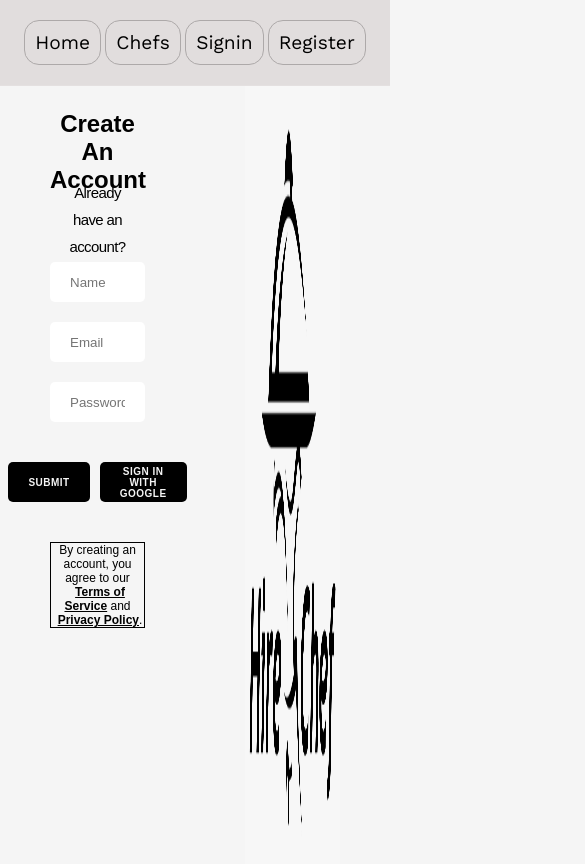
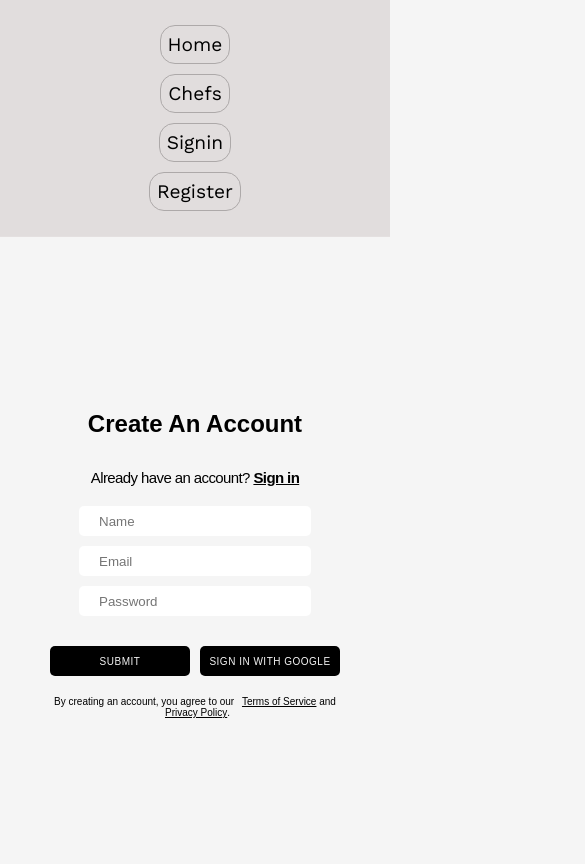
Before and after one commit to UgoChiori/hireachef, a Vue app: page /register in a window 390 px wide. Shown: the top 864 px of the page, 585 px wide, since content can reach past the window. Built offline with nearby package versions, Linux system fonts and the light colour scheme; no server answers.

Commit message:
media queries

```diff
--- a/src/App.vue
+++ b/src/App.vue
@@ -4,7 +4,9 @@
     <router-link to="/chefs">Chefs</router-link>
     <router-link to="/signin">Signin</router-link>
     <router-link to="/register">Register</router-link>
-    <button @click="handleSignOut" v-if="isLoggedIn" class="signout">Sign Out</button>
+    <button @click="handleSignOut" v-if="isLoggedIn" class="signout">
+      Sign Out
+    </button>
   </nav>
   <router-view />
 </template>
@@ -34,9 +36,7 @@ const handleSignOut = () => {
   signOut(auth).then(() => {
     router.push("/");
   });
-}
-
-
+};
 </script>
 
 <style>
@@ -64,7 +64,6 @@ nav {
   display: flex;
   justify-content: space-evenly;
   align-items: center;
-
   background-color: #f1f1f1;
   padding: 20px;
 }
@@ -107,4 +106,19 @@ nav a:hover {
   color: white;
   transition: all 0.3s ease;
 }
+/* media query */
+@media screen and (max-width: 768px) {
+  nav {
+    flex-direction: column;
+  }
+  nav a {
+    margin: 5px;
+
+    padding: 7px;
+  }
+  .signout {
+    margin: 5px;
+    padding: 7px;
+  }
+}
 </style>
--- a/src/components/ChefDetails.vue
+++ b/src/components/ChefDetails.vue
@@ -1,6 +1,7 @@
-<template class="chef-details">
+<template>
+    <h1>Chef Details</h1>
   <div class="chef-details">
-    <h1>Chef Details</h1>
+
     <div v-for="item in chefs" v-bind:key="item.id.value">
       <div class="chef-details-image">
         <img
@@ -69,15 +70,14 @@ export default {
 
 <style scoped>
 .chef-details {
-  border: 1px solid black;
-  display: flex;
-  flex-direction: column;
-  align-items: center;
-  justify-content: center;
-  margin: 0 auto;
+  border-radius: 8px;
+  margin: 10px;
+  padding: 10px;
   width: 400px;
-  background-color: rgb(197, 194, 194);
-  /* height: 200px; */
-  /* background-color: #f5f5f5; */
+  height: 200px;
+  background-color: #e1dddd;
+  box-shadow: 0 0 10px rgba(0, 0, 0, 0.5);
 }
+
+
 </style>
--- a/src/components/ChefList.vue
+++ b/src/components/ChefList.vue
@@ -1,7 +1,6 @@
 <template>
-   <h1>Chefs</h1>
+  <h1>Chefs</h1>
   <div class="list-container">
-
     <div v-for="item in chefs" v-bind:key="item.id">
       <div class="list-items">
         <div class="chef-image">
@@ -88,11 +87,8 @@ export default {
   margin: 10px;
   padding: 10px;
   margin-top: 100px;
-
 }
 .list-items {
-
-
   border-radius: 8px;
   margin: 10px;
   /* padding: 10px; */
@@ -108,25 +104,66 @@ export default {
   margin-left: 10px;
   font-style: italic;
 }
-.pagination-buttons {
-  padding: 8px;
-  margin: 2px;
-  border-radius: 5px;
-  font-size: 1em;
-  cursor: pointer;
+.chef-button {
+  display: flex;
+  justify-content: space-around;
+  align-items: center;
+  margin: 10px;
+  padding: 10px;
+  width: 400px;
+  height: 50px;
 }
-.pagination-row {
-  display: flex;
-  justify-content: center;
-  align-items: center;
-  margin-top: 20px;
-  padding: 20px;
-}
- h1 {
+
+h1 {
+  /* border: 1px solid black; */
   text-align: center;
   font-size: 2em;
   font-style: italic;
   font-family: Arial, Helvetica, sans-serif;
   margin-top: 100px;
- }
+}
+ @media screen and (max-width: 768px) {
+  .chef-image {
+    /* border: 1px solid black; */
+    margin: 5px;
+  }
+  .list-container{
+  display: grid;
+   grid-template-rows: repeat(2, 1fr);
+   grid-gap: 5px;
+  justify-items: center;
+  align-items: center;
+  /* margin: 10px; */
+  padding: 5px;
+  /* margin-top: 200px; */
+  margin-bottom: 200px;
+  }
+  .list-items {
+    border: 1px solid black;
+    border-radius: 8px;
+    margin: 15px;
+    width: 200px;
+    height: 200px;
+    background-color: #e1dddd;
+    box-shadow: 0 0 10px rgba(0, 0, 0, 0.5);
+  }
+  .chef-button {
+    display: flex;
+    justify-content: space-between;
+    align-items: center;
+    /* margin: 5px; */
+    padding: 5px;
+    width: 210px;
+    height: 50px;
+  }
+  h1 {
+
+    text-align: center;
+    font-size: 1.5em;
+    font-style: italic;
+    font-family: Arial, Helvetica, sans-serif;
+    margin-top: 300px;
+    font-weight: 200;
+  }
+}
 </style>
--- a/src/components/HomePage.vue
+++ b/src/components/HomePage.vue
@@ -1,6 +1,6 @@
 <template>
   <div class="home">
-    <div class="chef-image">
+    <div id="chef-image">
       <img src="../assets/chef.png" alt="chef" />
     </div>
     <div class="home-text">
@@ -15,6 +15,15 @@
 
 <script></script>
 <style scoped>
+.home {
+  display: flex;
+  flex-direction: column;
+  justify-content: center;
+  align-items: center;
+  margin-top: 150px;
+  font-style: italic;
+  font-family: Arial, Helvetica, sans-serif;
+}
 .home-text {
   display: flex;
   flex-direction: column;
@@ -38,10 +47,47 @@
   color: white;
   transition: all 0.3s ease;
 }
-.chef-image {
-  display: flex;
-  justify-content: center;
-  align-items: center;
-  margin-top: 100px;
+
+@media screen and (max-width: 768px) {
+  .home {
+    display: flex;
+    flex-direction: column;
+    justify-content: center;
+    align-items: center;
+    margin-top: 300px;
+    font-style: italic;
+    font-family: Arial, Helvetica, sans-serif;
+    width: 100%;
+  }
+  .home-text {
+    display: flex;
+    flex-direction: column;
+    justify-content: center;
+    align-items: center;
+    margin-top: 60px;
+    font-style: italic;
+    font-family: Arial, Helvetica, sans-serif;
+    width: 50%;
+  }
+  .home-button {
+    cursor: pointer;
+    background-color: black;
+    color: white;
+    border: none;
+    border-radius: 5px;
+    padding: 10px 20px;
+    font-size: 20px;
+  }
+  .home-button:hover {
+    background-color: grey;
+    color: white;
+    transition: all 0.3s ease;
+  }
+ #chef-image
+
+  img {
+    width: 100%;
+    height: 100%;
+  }
 }
 </style>
--- a/src/components/RegisterPage.vue
+++ b/src/components/RegisterPage.vue
@@ -208,7 +208,7 @@ h1 {
   align-items: center;
   margin-top: 20px;
   color: black;
-  border: 1px solid black;
+  /* border: 1px solid black; */
 }
 .footer p {
   margin: 0;
@@ -224,5 +224,65 @@ h1 {
   margin-left: 5px;
 }
 
+@media screen and (max-width: 768px) {
+  .inner {
+    display: none;
+  }
+
+  .wrapper {
+    width: 100%;
+    border-radius: 10px;
+    margin-top: 300px;
+  }
+  .wrapper input{
+  width: 80%;
+  height: 30px;
+  border: none;
+  outline: none;
+  border-radius: 5px;
+  padding: 0 20px;
+  margin-bottom: 10px;
+  background: #fff;
+  }
+  .button button {
+  width: 80%;
+  height: 30px;
+  background: black;
+  border: none;
+  outline: none;
+  border-radius: 5px;
+  padding: 0 5px;
+  margin-bottom: 10px;
+  margin-right: 10px;
+  font-size: 10px;
+  font-weight: 400;
+  text-transform: uppercase;
+  letter-spacing: 0.5px;
+  color: whitesmoke;
+  }
+  .footer{
+    display: flex;
+    justify-content: center;
+    align-items: center;
+    margin-top: 10px;
+    color: black;
+    /* border: 1px solid black; */
+
+  }
+  .footer p {
+    margin: 0;
+    padding: 0;
+    color: black;
+    font-size: 10px;
+    font-weight: 500;
+  }
+  .footer a {
+    color: black;
+    /* text-decoration: none; */
+    font-weight: 400;
+    margin-left: 5px;
+  }
+}
+
 
 </style>
--- a/src/components/SigninPage.vue
+++ b/src/components/SigninPage.vue
@@ -75,11 +75,14 @@ const signInWithGoogle = () => {
     .then((result) => {
       console.log(result.user);
       router.push("/chefs");
+
+
     })
     .catch((error) => {
       console.log(error);
       alert(error.message);
     });
+
 };
 </script>
 <style>
@@ -191,5 +194,48 @@ h1 {
 .forgot-password a{
   color: black;
 }
+@media screen and (max-width: 768px) {
+  .inner {
+    display: none;
+  }
+  .wrapper {
+    width: 100%;
+    border-radius: 10px;
+    margin-top: 300px;
+  }
+  .wrapper input {
+    width: 80%;
+    height: 30px;
+    /* border: 1px solid rgb(74, 69, 69);; */
+    border-radius: 5px;
+    background: #fff;
+    padding: 0 10px;
+    margin-bottom: 10px;
+    outline: none;
+  }
+ .button button {
+  width: 100px;
+  height: 40px;
+  background: black;
+  border: none;
+  outline: none;
+  border-radius: 5px;
+  padding: 0 5px;
+  margin-bottom: 10px;
+  margin-right: 10px;
+  font-size: 10px;
+  font-weight: 400;
+  text-transform: uppercase;
+  letter-spacing: 0.5px;
+  color: whitesmoke;
 
+}
+.forgot-password a{
+  color: black;
+  font-size: 14px;
+}
+h1{
+  font-size: 20px;
+  margin-bottom: 10px;}
+}
 </style>
```
